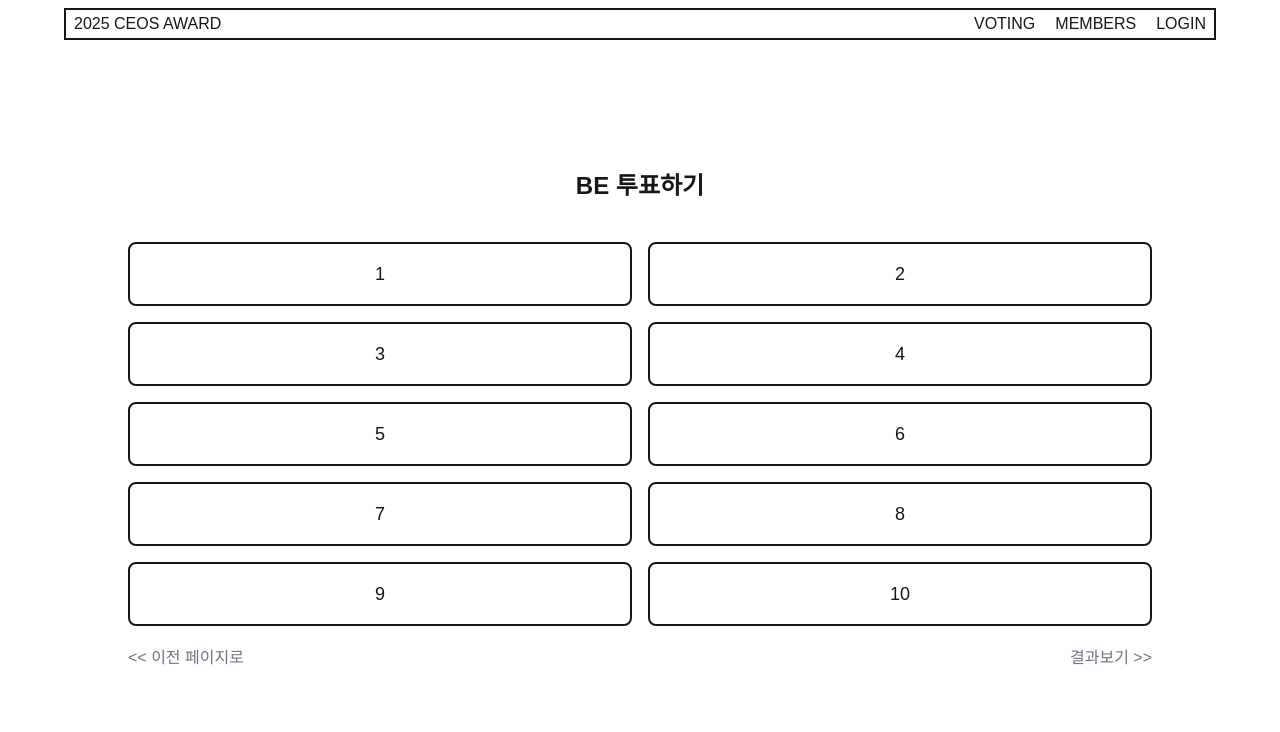
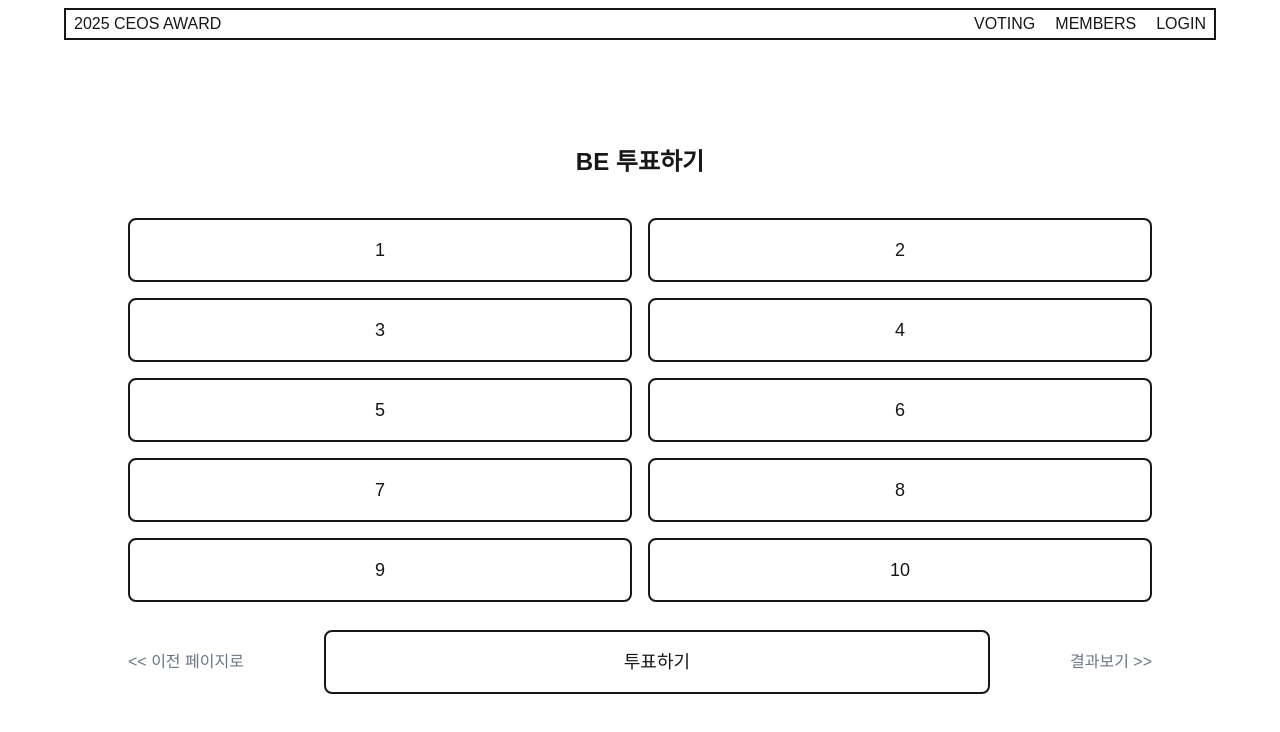
Before and after one commit to CEOS-22nd-CatchUP/next-vote-22nd, a Next.js app: page /vote/back in a window 1280 px wide. Shown: the top 732 px of the page. Built offline with nearby package versions, Linux system fonts and the light colour scheme.

Commit message:
feat: 투표페이지 투표하기 버튼 UI 추가 #2

```diff
--- a/src/app/vote/[part]/page.tsx
+++ b/src/app/vote/[part]/page.tsx
@@ -24,11 +24,14 @@ export default async function PartVotePage({ params }: partName) {
       <VoteSelector candidates={candidateList} part={part} />
 
       {/* 버튼 */}
-      <div className="text-gray-1 flex justify-between">
+      <div className="text-gray-1 mt-2 flex items-center justify-between whitespace-nowrap">
         <Link href="/vote">
           <span>&lt;&lt; </span>
           <span>이전 페이지로</span>
         </Link>
+        <div className="border-foreground text-foreground mx-20 flex-1 cursor-pointer rounded-lg border-2 p-4 text-center text-lg font-medium">
+          투표하기
+        </div>
         <Link href={`${part}/result`}>
           <span>결과보기 </span>
           <span>&gt;&gt;</span>
--- a/src/components/vote/VoteSelector.tsx
+++ b/src/components/vote/VoteSelector.tsx
@@ -26,7 +26,7 @@ const VoteSelector = ({ candidates, part }: { candidates: string[]; part: string
   };
 
   return (
-    <div className={`mb-5 grid w-[80dvw] gap-4 ${part === 'demo' ? 'grid-cols-1' : 'grid-cols-2'}`}>
+    <div className={`mx-auto mb-5 grid w-[80dvw] gap-4 ${part === 'demo' ? 'grid-cols-1' : 'grid-cols-2'}`}>
       {candidates.map((name) => {
         const isSelected = selected === name;
 
```
